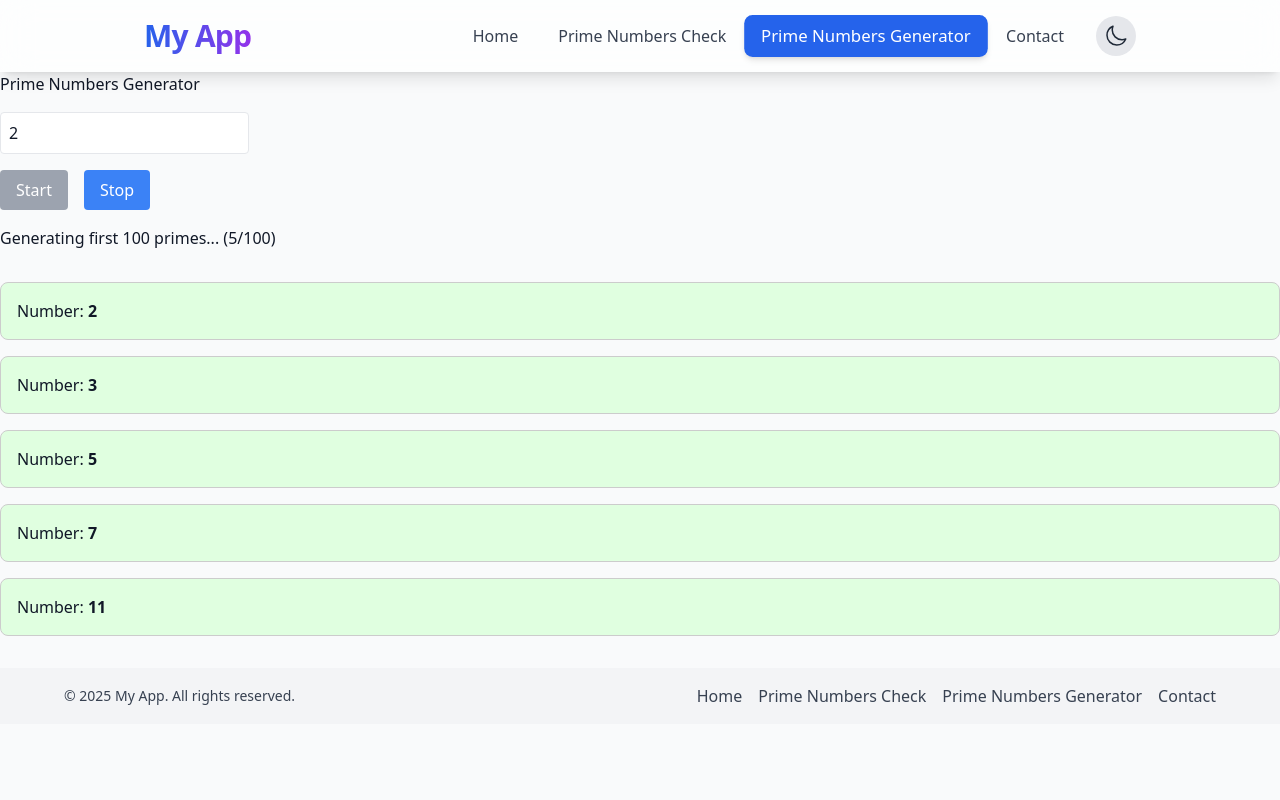
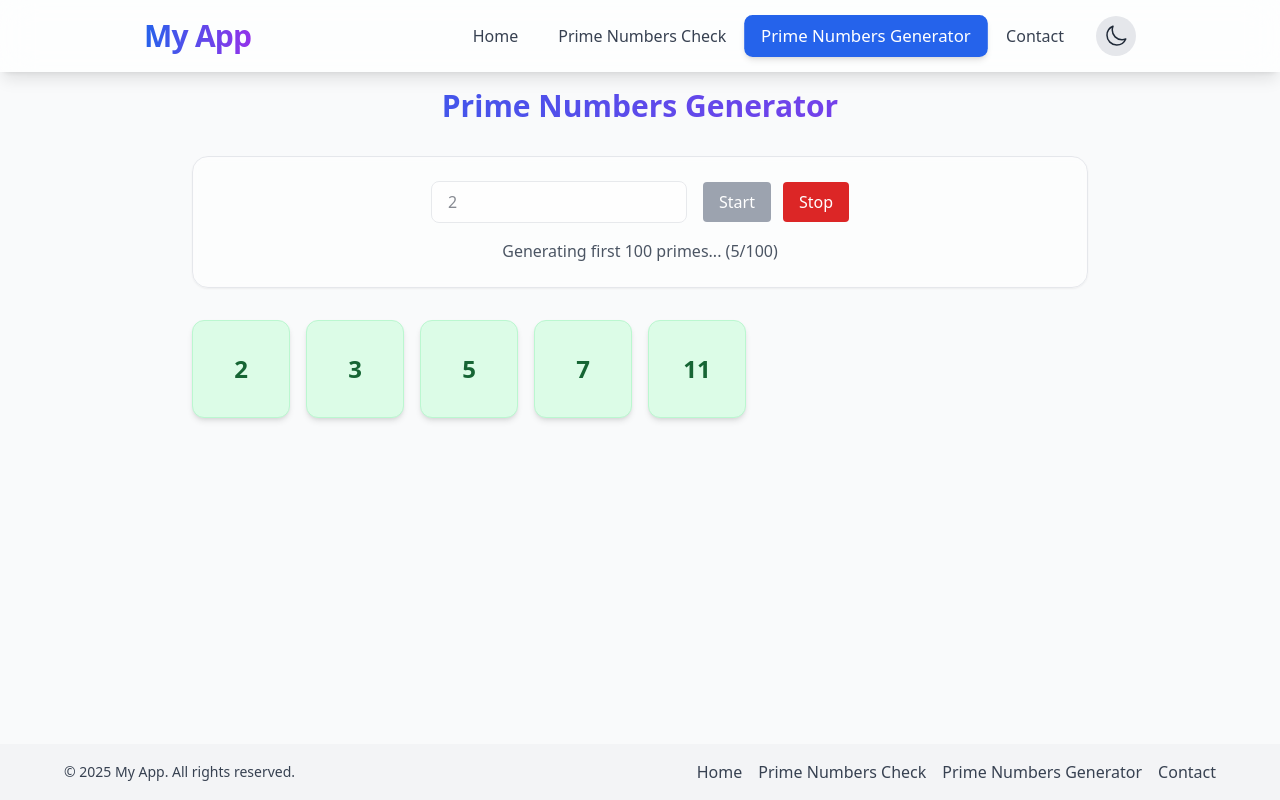
Before and after one commit to loaiattar/TP-G-n-rateur-de-nombres-premiers-optimis-, a React (Vite) app: page /primes-gen in a window 1280 px wide. Both pictures are taken after a click on the button "Start". Built offline with nearby package versions, Linux system fonts and the light colour scheme.

Commit message:
💫 feat: introduce prime number checker and generator pages with core UI components and routing

```diff
--- a/src/components/Prime.jsx
+++ b/src/components/Prime.jsx
@@ -1,16 +1,22 @@
 export default function Prime({ number, isPrime }) {
   if (number === null || number === undefined) return null;
 
+  let baseClasses = "flex items-center justify-center aspect-square rounded-xl shadow-md border transition-all duration-300 hover:scale-105 hover:shadow-lg cursor-default";
+  let statusClasses = "";
+
+  if (isPrime === true) {
+    statusClasses = "bg-green-100 text-green-800 border-green-200 dark:bg-green-900/30 dark:text-green-300 dark:border-green-800";
+  } else if (isPrime === false) {
+    statusClasses = "bg-red-100 text-red-800 border-red-200 dark:bg-red-900/30 dark:text-red-300 dark:border-red-800";
+  } else {
+    // Loading or unknown
+    statusClasses = "bg-gray-100 text-gray-800 border-gray-200 dark:bg-gray-800 dark:text-gray-300 dark:border-gray-700 animate-pulse";
+  }
+
   return (
-    <div style={{
-      marginTop: "1rem",
-      padding: "1rem",
-      border: "1px solid #ccc",
-      borderRadius: "8px",
-      backgroundColor: isPrime ? "#e0ffe0" : "#ffe0e0"
-    }}>
-      <p>
-        Number: <strong>{number}</strong>
+    <div className={`${baseClasses} ${statusClasses}`}>
+      <p className="text-2xl font-bold">
+        {number}
       </p>
     </div>
   );
--- a/src/components/ui/Footer.jsx
+++ b/src/components/ui/Footer.jsx
@@ -1,6 +1,6 @@
 const Footer = ({ className = '' }) => {
   return (
-    <footer className={`bg-gray-100 text-gray-700 p-4 mt-8 ${className}`}>
+    <footer className={`bg-gray-100 text-gray-700 dark:bg-gray-900 dark:text-gray-300 transition-colors duration-300 p-4 mt-8 ${className}`}>
       <div className="max-w-6xl mx-auto flex flex-col md:flex-row justify-between items-center">
         <p className="text-sm">&copy; {new Date().getFullYear()} My App. All rights reserved.</p>
 
--- a/src/components/ui/Input.jsx
+++ b/src/components/ui/Input.jsx
@@ -1,4 +1,4 @@
-export default function Input({ value, onChange, placeholder, type = "text", min, max }) {
+export default function Input({ value, onChange, placeholder, type = "text", min, max, disabled }) {
   return (
     <input
       type={type}
@@ -7,7 +7,8 @@ export default function Input({ value, onChange, placeholder, type = "text", min
       placeholder={placeholder}
       min={min}
       max={max}
-      className="border rounded p-2"
+      disabled={disabled}
+      className="w-full px-4 py-2 rounded-lg border focus:outline-none focus:ring-2 focus:ring-blue-500 transition-colors bg-white text-gray-900 border-gray-300 dark:bg-gray-800 dark:text-gray-100 dark:border-gray-600 placeholder-gray-400 dark:placeholder-gray-500 disabled:opacity-50 disabled:cursor-not-allowed"
     />
   );
 }
--- a/src/pages/ContactPage.jsx
+++ b/src/pages/ContactPage.jsx
@@ -1,15 +1,11 @@
 import ContactForm from '../components/ContactForm';
-import Header from '../components/ui/Header';
-import Footer from '../components/ui/Footer';
 
 export default function Contact() {
   return (
     <>
-    <Header />
-    <div className="min-h-screen bg-gray-100 flex items-center justify-center">
-      <ContactForm />
-    </div>
-    <Footer />
+      <div className="bg-gray-100 dark:bg-gray-800 flex items-center justify-center h-full flex-grow rounded-lg p-8">
+        <ContactForm />
+      </div>
     </>
   );
 }
--- a/src/pages/HomePage.jsx
+++ b/src/pages/HomePage.jsx
@@ -1,15 +1,11 @@
 import { Link } from "@tanstack/react-router";
-import Header from "../components/ui/Header";
-import Footer from "../components/ui/Footer";
 
 export default function HomePage() {
   return (
     <div>
-      <Header />
-      <p className="flex flex-col min-h-screen">
+      <p className="flex flex-col">
         Go to <Link to="/primes">/primes</Link> to test numbers for primality.
       </p>
-      <Footer />
     </div>
   );
 }
--- a/src/pages/PrimeNumbersGenPage.jsx
+++ b/src/pages/PrimeNumbersGenPage.jsx
@@ -1,6 +1,4 @@
 import { useState, useRef } from "react";
-import Header from "../components/ui/Header";
-import Footer from "../components/ui/Footer";
 import Prime from "../components/Prime";
 import Button from "../components/ui/Button";
 import Input from "../components/ui/Input";
@@ -98,11 +96,14 @@ export default function PrimeNumbersGenPage() {
 
   return (
     <>
-      <Header />
-      <div>
-        <h1>Prime Numbers Generator</h1>
+      <div className="max-w-4xl mx-auto">
+        <h1 className="text-3xl font-extrabold text-center mb-8 bg-gradient-to-r from-blue-600 to-purple-600 text-transparent bg-clip-text">
+          Prime Numbers Generator
+        </h1>
 
-        <div style={{ marginTop: "1rem", marginBottom: "1rem" }}>
+        <div className="bg-white/50 dark:bg-gray-800/50 backdrop-blur-sm p-6 rounded-2xl shadow-sm border border-gray-200 dark:border-gray-700 mb-8">
+          <div className="flex flex-col md:flex-row gap-4 items-center justify-center">
+            <div className="w-full md:w-64">
               <Input
                 type="number"
                 value={startFromInput}
@@ -111,24 +112,27 @@ export default function PrimeNumbersGenPage() {
                 min={2}
                 disabled={isGenerating}
               />
-          <div style={{ marginTop: "1rem", display: "flex", gap: "1rem" }}>
+            </div>
+            <div className="flex gap-3 w-full md:w-auto">
               <Button
                 onClick={handleStartGeneration}
                 disabled={isGenerating}
+                className="flex-1 md:flex-none"
               >
                 Start
               </Button>
               <Button
                 onClick={handleStopGeneration}
                 disabled={!isGenerating}
-              style={{ backgroundColor: "#dc2626" }}
+                className="flex-1 md:flex-none bg-red-600 hover:bg-red-700 text-white"
+                style={{ backgroundColor: "" }} // Override inline style from previous edit if any
               >
                 Stop
               </Button>
             </div>
           </div>
 
-        <p>
+          <p className="text-center mt-4 text-gray-600 dark:text-gray-400 font-medium">
             {isGenerating
               ? `Generating first 100 primes... (${primes.length}/${totalToGenerate})`
               : generationAborted
@@ -136,12 +140,16 @@ export default function PrimeNumbersGenPage() {
                 : `Generated ${primes.length} primes`
             }
           </p>
+        </div>
 
-        <div style={{ marginTop: "2rem" }}>
         {primes.length === 0 && isGenerating && (
-            <p>Loading first primes...</p>
+          <div className="text-center py-12">
+            <div className="animate-spin rounded-full h-12 w-12 border-b-2 border-blue-600 mx-auto mb-4"></div>
+            <p className="text-gray-500 dark:text-gray-400">Initializing generator...</p>
+          </div>
         )}
 
+        <div className="grid grid-cols-3 sm:grid-cols-4 md:grid-cols-6 lg:grid-cols-8 gap-4">
           {primes.map((primeNum) => (
             <Prime
               key={primeNum}
@@ -151,7 +159,6 @@ export default function PrimeNumbersGenPage() {
           ))}
         </div>
       </div>
-      <Footer />
     </>
   );
 }
--- a/src/pages/PrimesPage.jsx
+++ b/src/pages/PrimesPage.jsx
@@ -2,8 +2,6 @@ import { useState } from "react";
 import { numberSchema } from "../schemas/numberSchema";
 import Input from "../components/ui/Input";
 import Button from "../components/ui/Button";
-import Header from "../components/ui/Header";
-import Footer from "../components/ui/Footer";
 import Prime from "../components/Prime";
 import { usePrimeAlea } from "../hooks/usePrimeAlea";
 
@@ -12,7 +10,7 @@ export default function PrimesPage() {
   const [input, setInput] = useState("");
   const [error, setError] = useState("");
 
-   const { checkRandomPrime, isLoading, prime } = usePrimeAlea();
+  const { checkRandomPrime, isLoading, prime } = usePrimeAlea();
 
   const handleSubmit = async (e) => {
     e.preventDefault();
@@ -47,7 +45,6 @@ export default function PrimesPage() {
 
   return (
     <div>
-      <Header />
       <h1>Prime Checker</h1>
 
       <Button onClick={generateRandomNumber} disabled={isLoading}>
@@ -72,8 +69,6 @@ export default function PrimesPage() {
 
       {/* Display using Prime component */}
       {number !== null && <Prime number={number} isPrime={prime[number]} />}
-
-      <Footer />
     </div>
   );
 }
--- a/src/routes/__root.jsx
+++ b/src/routes/__root.jsx
@@ -1,9 +1,15 @@
 import { createRootRoute, Outlet } from "@tanstack/react-router";
+import Header from "../components/ui/Header";
+import Footer from "../components/ui/Footer";
 
 export const Route = createRootRoute({
   component: () => (
-    <div>
-      <Outlet />
+    <div className="flex flex-col min-h-screen">
+      <Header />
+      <main className="flex-grow container mx-auto p-4 w-full">
+        <Outlet />
+      </main>
+      <Footer />
     </div>
   ),
 });
```
Also changed, not shown: src/components/ContactForm.jsx (+20 -16 lines). Lines whose indentation alone changed are shown as unchanged.
